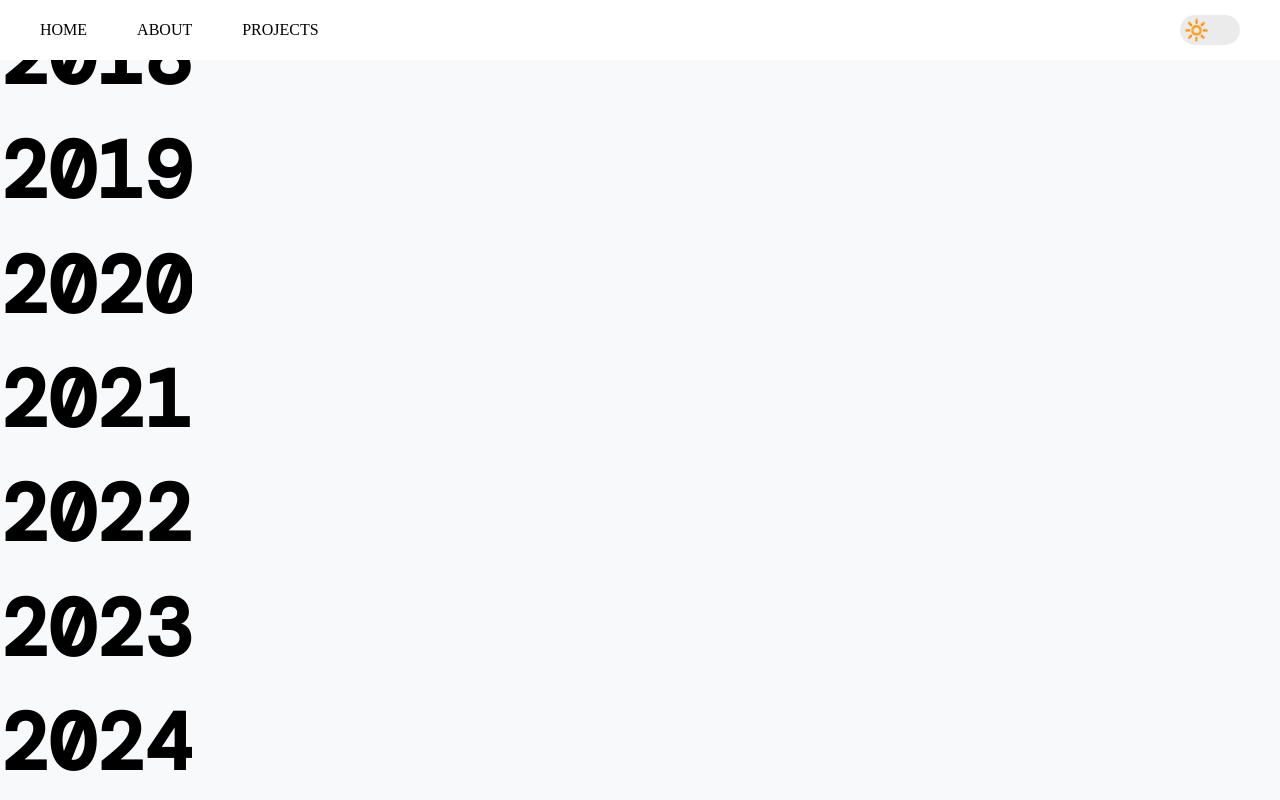
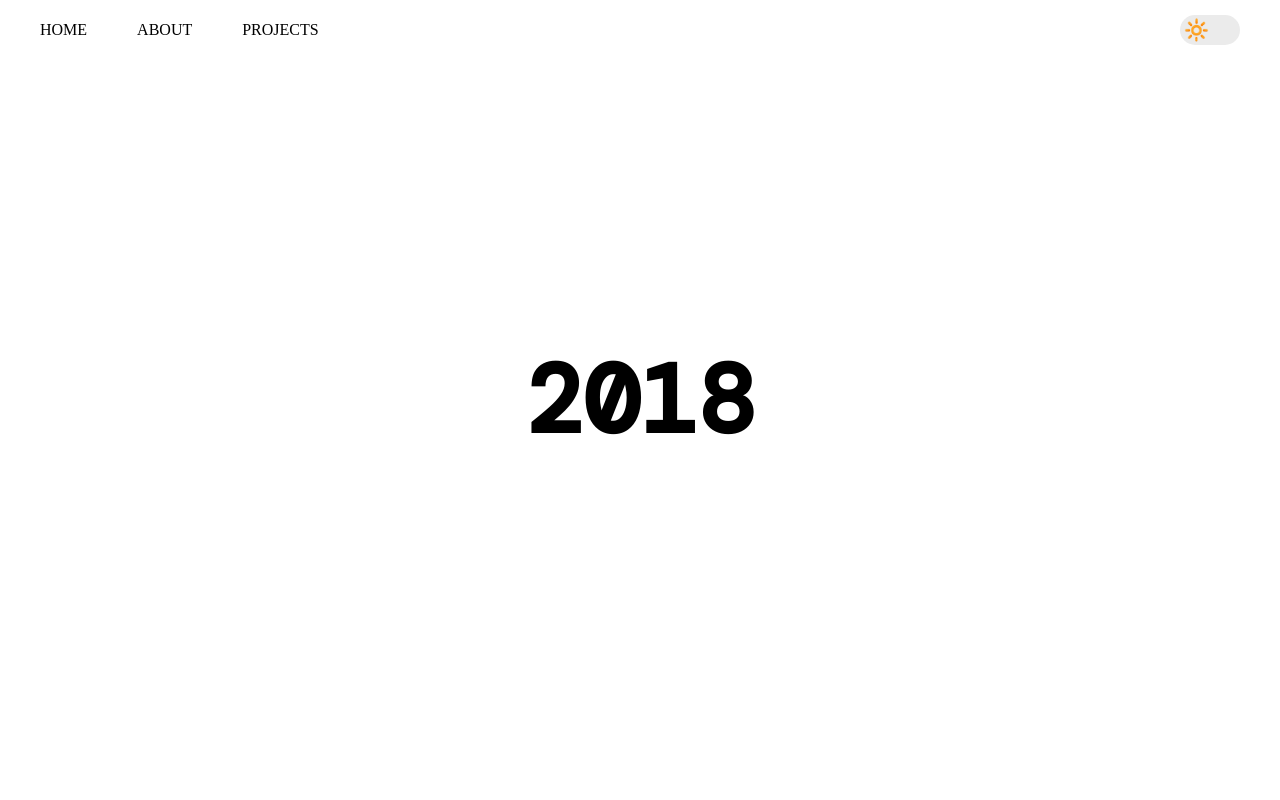
Before and after one commit to youngclaus/weidenfeller, a Next.js app in the folder personal-website/: page /about in a window 1280 px wide. Built offline with nearby package versions, Linux system fonts and the light colour scheme; a web font is replaced by a local one.

Commit message:
new timeline visual

```diff
--- a/personal-website/components/Header.js
+++ b/personal-website/components/Header.js
@@ -55,7 +55,6 @@ const NavItem = styled.a`
   &:hover {
     transform: scale(1.2);
     font-weight: bold;
-    color: #ecdcc6;
   }
 `;
 
--- a/personal-website/components/Timeline.js
+++ b/personal-website/components/Timeline.js
@@ -6,9 +6,9 @@ const Timeline = () => {
   return (
     <TimelineContainer>
       {years.map((year, index) => (
-        <YearContainer key={index}>
+        <YearSection key={index}>
           <Year>{year}</Year>
-        </YearContainer>
+        </YearSection>
       ))}
     </TimelineContainer>
   );
@@ -17,28 +17,30 @@ const Timeline = () => {
 export default Timeline;
 
 const TimelineContainer = styled.div`
-  display: flex;
-  flex-direction: column;
-  align-items: center;
-  justify-content: center;
+  width: 100vw;
   height: 100vh;
+  overflow-y: scroll; /* Enables scrolling */
   scroll-snap-type: y mandatory; /* Enables vertical scroll snapping */
-  overflow-y: scroll; /* Enables scrolling */
-  scroll-behavior: smooth; /* Smooth scrolling behavior */
+  -ms-overflow-style: none;  /* Hide scrollbar in Internet Explorer and Edge */
+  scrollbar-width: none;  /* Hide scrollbar in Firefox */
+  &::-webkit-scrollbar {
+    display: none;  /* Hide scrollbar in WebKit browsers */
+  }
 `;
 
-const YearContainer = styled.div`
+const YearSection = styled.div`
+  width: 100vw;
+  height: 100vh; /* Each section takes up the full viewport height */
   display: flex;
   align-items: center;
   justify-content: center;
-  height: 100vh; /* Each year takes up the full viewport height */
-  scroll-snap-align: start; /* Ensures each year snaps into view */
-  width: 100%; /* Make sure the container takes up the full width */
+  scroll-snap-align: start; /* Ensures each section snaps into view */
+  background-color: ${({ theme }) => theme.bodyBg};
 `;
 
 const Year = styled.h2`
   font-family: "DM Mono", monospace;
-  font-size: 5rem;
+  font-size: 6rem;
   color: ${({ theme }) => theme.text};
   margin: 0;
 `;
```
